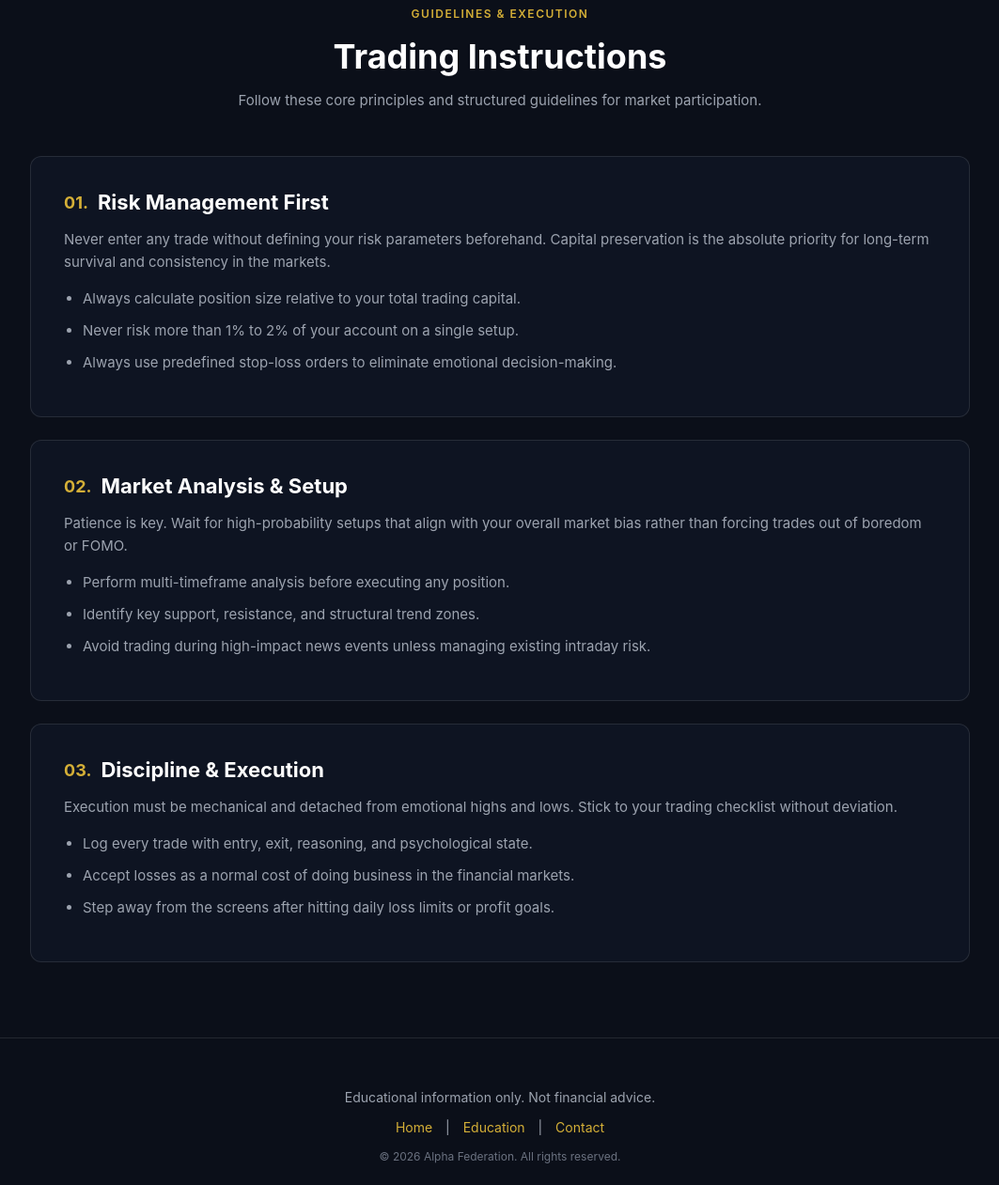
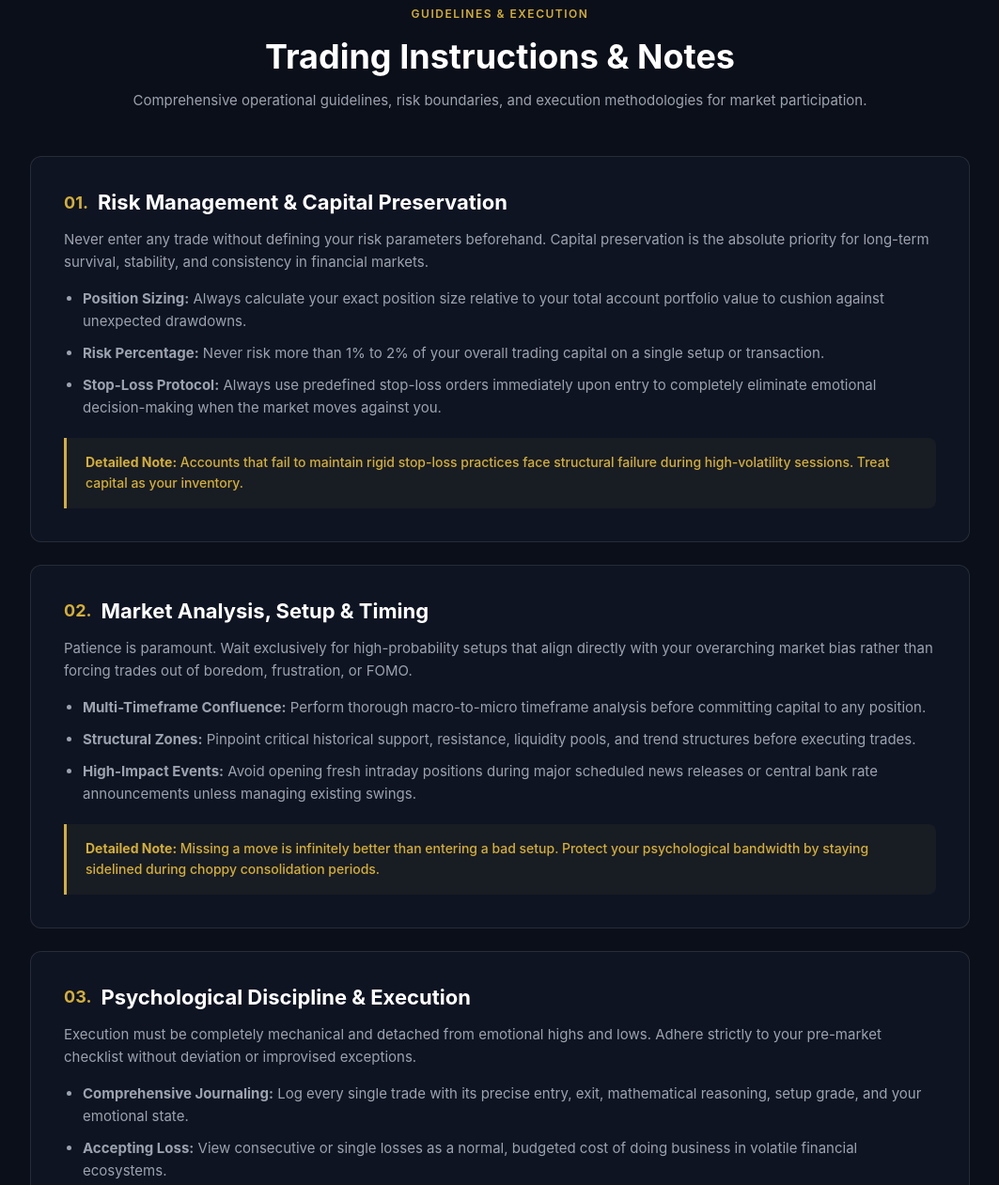
Before and after one commit to AlphaFederation/alpha-federation, a plain HTML site: page trading-instruction.html in a window 1280 px wide. Shown: the part 122-1383 px from the top of the page at 94% size, without its empty margins (108-1171 px from the left). Drawn offline with Linux system fonts and the light colour scheme.

Commit message:
Update trading-instruction.html

```diff
--- a/trading-instruction.html
+++ b/trading-instruction.html
@@ -53,7 +53,7 @@
       font-size: 14px;
       transition: color 0.2s;
     }
-    .nav-links a:hover, .nav-links a.active {
+    .nav-links a:hover {
       color: #ffffff;
     }
     .container {
@@ -116,6 +116,19 @@
     .card li {
       margin-bottom: 10px;
     }
+    .note-box {
+      background: rgba(212, 175, 55, 0.05);
+      border-left: 3px solid #d4af37;
+      padding: 15px 20px;
+      margin-top: 20px;
+      border-radius: 0 8px 8px 0;
+    }
+    .note-box p {
+      margin: 0;
+      color: #d4af37;
+      font-size: 14px;
+      font-weight: 500;
+    }
     footer {
       border-top: 1px solid rgba(255, 255, 255, 0.1);
       margin-top: 80px;
@@ -151,7 +164,7 @@
       <a href="faq.html">FAQ</a>
       <a href="about.html">About</a>
       <a href="contact.html">Contact</a>
-      <a href="trading-instruction.html" class="active" style="color: #d4af37;">Trading Instruction</a>
+      <a href="trading-instruction.html" style="color: #d4af37; font-weight: 600;">Trading Instruction</a>
     </nav>
   </header>
 
@@ -159,41 +172,50 @@
   <div class="container">
     <div class="page-header">
       <span>Guidelines & Execution</span>
-      <h1>Trading Instructions</h1>
-      <p>Follow these core principles and structured guidelines for market participation.</p>
+      <h1>Trading Instructions & Notes</h1>
+      <p>Comprehensive operational guidelines, risk boundaries, and execution methodologies for market participation.</p>
     </div>
 
     <!-- Instruction Card 1 -->
     <div class="card">
-      <h2><span>01.</span> Risk Management First</h2>
-      <p>Never enter any trade without defining your risk parameters beforehand. Capital preservation is the absolute priority for long-term survival and consistency in the markets.</p>
+      <h2><span>01.</span> Risk Management & Capital Preservation</h2>
+      <p>Never enter any trade without defining your risk parameters beforehand. Capital preservation is the absolute priority for long-term survival, stability, and consistency in financial markets.</p>
       <ul>
-        <li>Always calculate position size relative to your total trading capital.</li>
-        <li>Never risk more than 1% to 2% of your account on a single setup.</li>
-        <li>Always use predefined stop-loss orders to eliminate emotional decision-making.</li>
+        <li><strong>Position Sizing:</strong> Always calculate your exact position size relative to your total account portfolio value to cushion against unexpected drawdowns.</li>
+        <li><strong>Risk Percentage:</strong> Never risk more than 1% to 2% of your overall trading capital on a single setup or transaction.</li>
+        <li><strong>Stop-Loss Protocol:</strong> Always use predefined stop-loss orders immediately upon entry to completely eliminate emotional decision-making when the market moves against you.</li>
       </ul>
+      <div class="note-box">
+        <p><strong>Detailed Note:</strong> Accounts that fail to maintain rigid stop-loss practices face structural failure during high-volatility sessions. Treat capital as your inventory.</p>
+      </div>
     </div>
 
     <!-- Instruction Card 2 -->
     <div class="card">
-      <h2><span>02.</span> Market Analysis & Setup</h2>
-      <p>Patience is key. Wait for high-probability setups that align with your overall market bias rather than forcing trades out of boredom or FOMO.</p>
+      <h2><span>02.</span> Market Analysis, Setup & Timing</h2>
+      <p>Patience is paramount. Wait exclusively for high-probability setups that align directly with your overarching market bias rather than forcing trades out of boredom, frustration, or FOMO.</p>
       <ul>
-        <li>Perform multi-timeframe analysis before executing any position.</li>
-        <li>Identify key support, resistance, and structural trend zones.</li>
-        <li>Avoid trading during high-impact news events unless managing existing intraday risk.</li>
+        <li><strong>Multi-Timeframe Confluence:</strong> Perform thorough macro-to-micro timeframe analysis before committing capital to any position.</li>
+        <li><strong>Structural Zones:</strong> Pinpoint critical historical support, resistance, liquidity pools, and trend structures before executing trades.</li>
+        <li><strong>High-Impact Events:</strong> Avoid opening fresh intraday positions during major scheduled news releases or central bank rate announcements unless managing existing swings.</li>
       </ul>
+      <div class="note-box">
+        <p><strong>Detailed Note:</strong> Missing a move is infinitely better than entering a bad setup. Protect your psychological bandwidth by staying sidelined during choppy consolidation periods.</p>
+      </div>
     </div>
 
     <!-- Instruction Card 3 -->
     <div class="card">
-      <h2><span>03.</span> Discipline & Execution</h2>
-      <p>Execution must be mechanical and detached from emotional highs and lows. Stick to your trading checklist without deviation.</p>
+      <h2><span>03.</span> Psychological Discipline & Execution</h2>
+      <p>Execution must be completely mechanical and detached from emotional highs and lows. Adhere strictly to your pre-market checklist without deviation or improvised exceptions.</p>
       <ul>
-        <li>Log every trade with entry, exit, reasoning, and psychological state.</li>
-        <li>Accept losses as a normal cost of doing business in the financial markets.</li>
-        <li>Step away from the screens after hitting daily loss limits or profit goals.</li>
+        <li><strong>Comprehensive Journaling:</strong> Log every single trade with its precise entry, exit, mathematical reasoning, setup grade, and your emotional state.</li>
+        <li><strong>Accepting Loss:</strong> View consecutive or single losses as a normal, budgeted cost of doing business in volatile financial ecosystems.</li>
+        <li><strong>Daily Circuit Breakers:</strong> Immediately step away from the trading screens the moment you hit your maximum daily loss threshold or target profit goal.</li>
       </ul>
+      <div class="note-box">
+        <p><strong>Detailed Note:</strong> Revenge trading after a loss is the primary cause of account liquidation. Honor your daily limits and walk away.</p>
+      </div>
     </div>
 
   </div>
```
